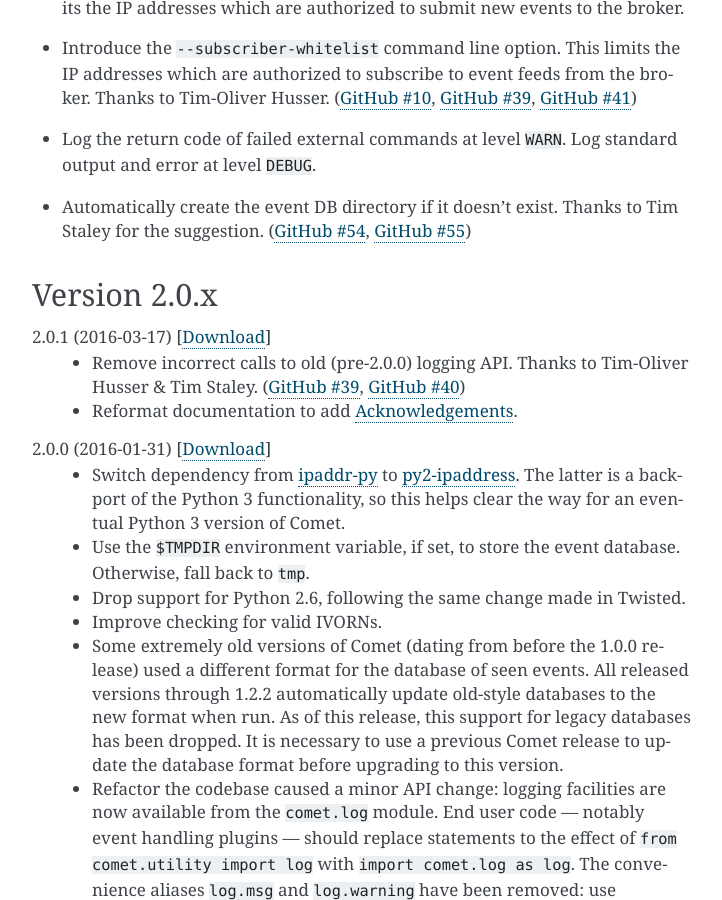
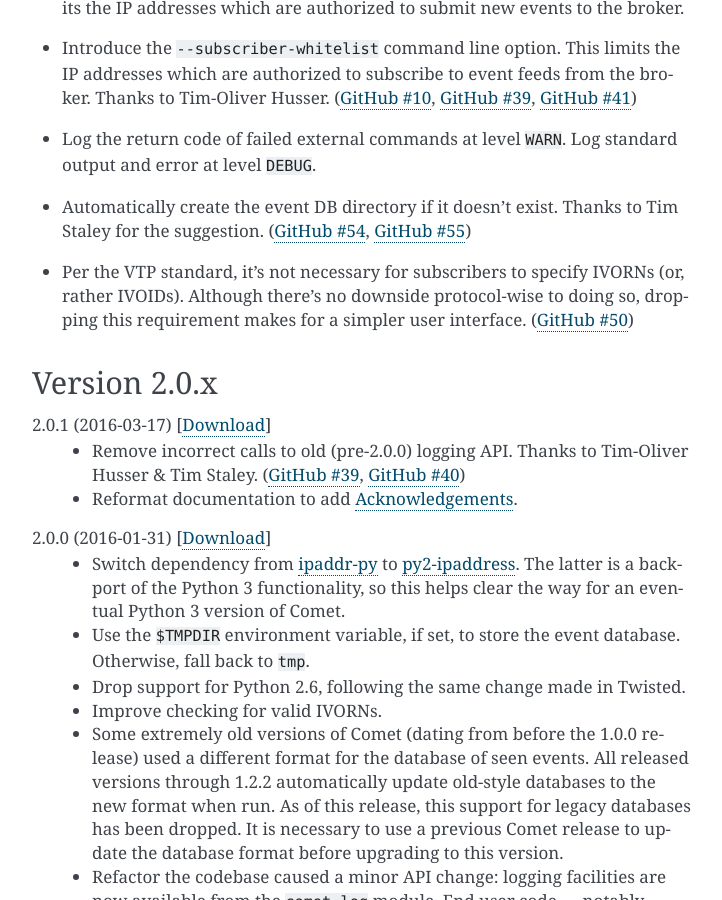
Before and after one commit to jdswinbank/Comet, a Sphinx documentation site: the page built from docs/history.rst, in a window 1280 px wide and 900 px high, scrolled down 511 px. Shown: the whole window, without its empty margins (388-1110 px from the left). Built offline with Sphinx 7.4.7, drawn with Linux system fonts in a browser that asks for light colours.

Commit message:
Drop requirement for subscribers to provide IVORN.

```diff
--- a/docs/history.rst
+++ b/docs/history.rst
@@ -33,11 +33,17 @@
 - Automatically create the event DB directory if it doesn't exist. Thanks to
   Tim Staley for the suggestion. (`GitHub #54`_, `GitHub #55`_)
 
+- Per the VTP standard, it's not necessary for subscribers to specify IVORNs
+  (or, rather IVOIDs). Although there's no downside protocol-wise to doing so,
+  dropping this requirement makes for a simpler user interface. (`GitHub
+  #50`_)
+
 .. _does not fully support Python 3: https://twistedmatrix.com/trac/milestone/Python-3.x
 .. _Twisted 16.0: http://labs.twistedmatrix.com/2016/03/twisted-160-released.html
 .. _GitHub #10: https://github.com/jdswinbank/Comet/issues/10
 .. _GitHub #39: https://github.com/jdswinbank/Comet/issues/39
 .. _GitHub #41: https://github.com/jdswinbank/Comet/issues/41
+.. _GitHub #50: https://github.com/jdswinbank/Comet/issues/50
 .. _GitHub #54: https://github.com/jdswinbank/Comet/issues/54
 .. _GitHub #55: https://github.com/jdswinbank/Comet/issues/55
 
```
Also changed, not shown: docs/usage/broker.rst (+10 -7 lines), 2 other files.
